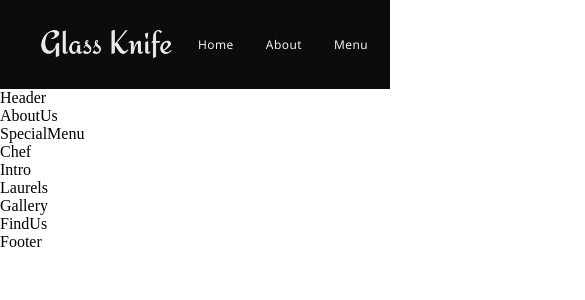
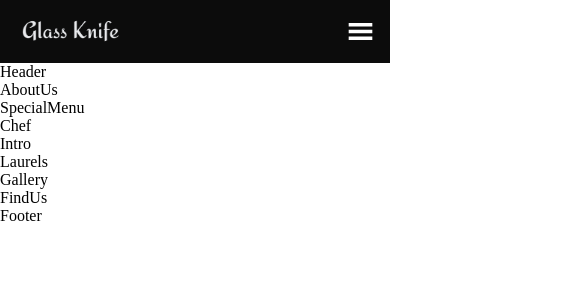
Before and after one commit to asima-chowdhury/glass-knife, a React (Create React App) app: page / in a window 390 px wide. Shown: the top 300 px of the page, 585 px wide, since content can reach past the window. Built offline with nearby package versions, Linux system fonts and the light colour scheme; a web font is replaced by a local one.

Commit message:
completed navbar with responsiveness

```diff
--- a/src/components/Navbar/Navbar.css
+++ b/src/components/Navbar/Navbar.css
@@ -58,3 +58,69 @@
     height: 30px;
     background-color: var(--color-golden);
 }
+
+.app__navbar-smallscreen{
+    display: none;
+}
+.app__navbar-smallscreen_overlay{
+    position: fixed;
+    top: 0;
+    left: 0;
+    width: 100%;
+    height: 100vh;
+    background-color: var(--color-black);
+    transition: .5s ease;
+
+    flex-direction: column;
+    z-index: 5;
+}
+
+.app__navbar-smallscreen_overlay .overlay__close{
+    font-size: 27px;
+    color: var(--color-golden);
+    cursor: pointer;
+
+    position: absolute;
+    top: 20px;
+    right: 20px;
+}
+
+.app__navbar-smallscreen_links{
+    list-style: none;
+}
+
+.app__navbar-smallscreen_links li{
+    margin:  2rem;
+    cursor: pointer;
+    color: var(--color-golden);
+    font-size: 2rem;
+    text-align: center;
+    font-family: var(--font-base);
+}
+
+@media screen and (max-width: 2000px){
+    .app__navbar-logo img{
+        width: 210px;
+    }
+}
+
+@media screen and (max-width: 1150px){
+    .app__navbar-links{
+       display: none;
+    }
+    .app__navbar-smallscreen{
+        display: flex;
+    }
+}
+
+@media screen and (max-width: 650px){
+    .app__navbar{
+        padding: 1rem;
+    }
+    .app__navbar-login{
+        display: none;
+    }
+    .app__navbar-logo img{
+        width: 110px;
+    }
+}
--- a/src/components/Navbar/Navbar.jsx
+++ b/src/components/Navbar/Navbar.jsx
@@ -1,12 +1,16 @@
-import React from 'react';
+import React, { useState } from 'react';
 import { GiHamburgerMenu } from 'react-icons/gi';
-import { MdOutlineRestaurantMenu } from 'react-icons/gi';
+import { MdOutlineRestaurantMenu } from 'react-icons/md';
 
 import images from '../../constants/images';
 
 import './Navbar.css';
 
-const Navbar = () => (
+const Navbar = () => {
+
+  const [toggleMenu, setToggleMenu] = useState(false);
+
+  return (
     <nav className='app__navbar'>
       <div className="app__navbar-logo">
         <img src={images.glassKnife} alt="glass-knife-logo" />
@@ -23,7 +27,27 @@
         <div />
         <a href="/" className="p__opensans">Book Table</a>
       </div>
+
+      <div className="app__navbar-smallscreen">
+        <GiHamburgerMenu color='#ffffff' fontSize={27} onClick={() => setToggleMenu(true)} />
+
+        {
+          toggleMenu && (
+            <div className="app__navbar-smallscreen_overlay flex__center slide-bottom">
+              <MdOutlineRestaurantMenu fontSize={27} className="overlay__close" onClick={() => setToggleMenu(false)} />
+              <ul className="app__navbar-smallscreen_links">
+                <li className="p__opensans"><a href="" id="#home">Home</a></li>
+                <li className="p__opensans"><a href="" id="#about">About</a></li>
+                <li className="p__opensans"><a href="" id="#menu">Menu</a></li>
+                <li className="p__opensans"><a href="" id="#awards">Awards</a></li>
+                <li className="p__opensans"><a href="" id="#contact">Contact</a></li>
+              </ul>
+            </div>
+          )
+        }
+      </div>
     </nav>
   );
+}
 
 export default Navbar;
```
Lines whose indentation alone changed are shown as unchanged.
